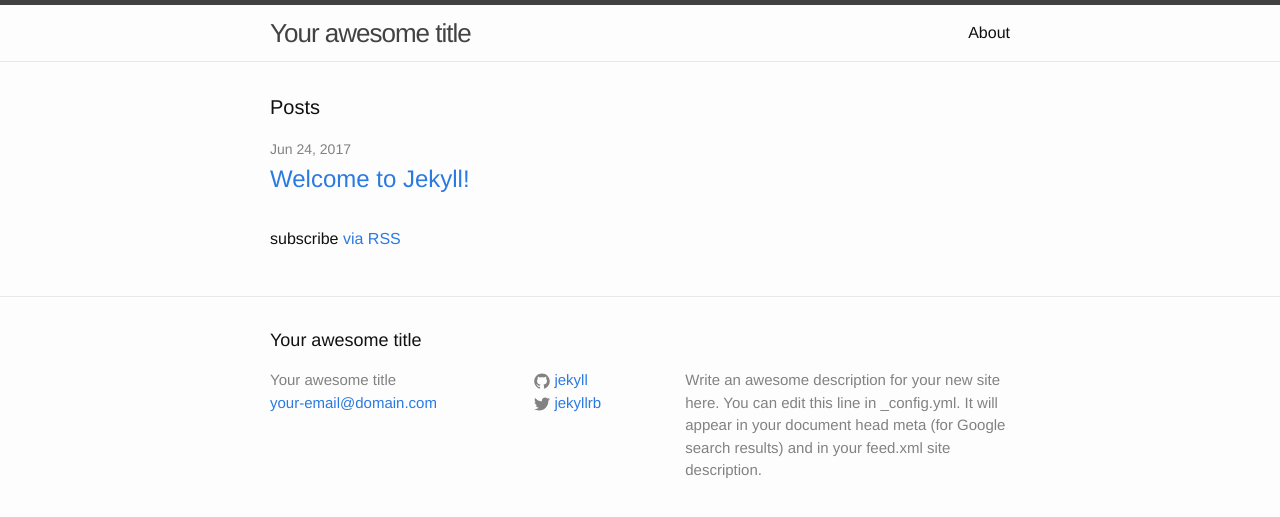
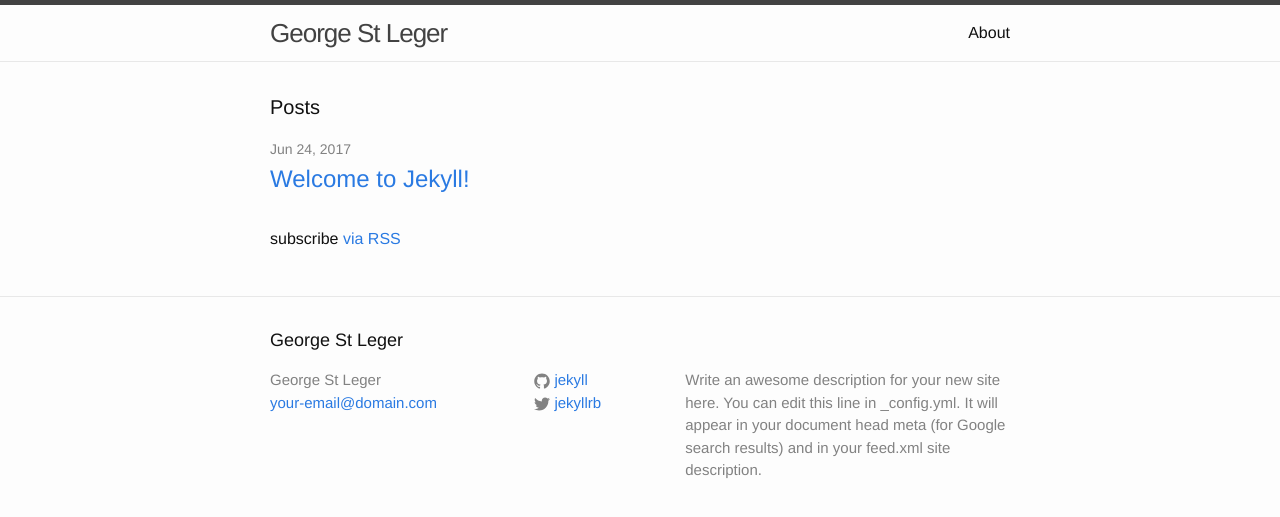
Before and after one commit to Toise/.github.io, a Jekyll site: the page built from index.html, in a window 1280 px wide. Shown: the top 517 px of the page. Built offline with Jekyll 4.4.1, drawn with Linux system fonts in a browser that asks for light colours.

Commit message:
Update _config.yml

```diff
--- a/_config.yml
+++ b/_config.yml
@@ -6,7 +6,7 @@
 # 'jekyll serve'. If you change this file, please restart the server process.
 
 # Site settings
-title: Your awesome title
+title: George St Leger
 email: your-email@domain.com
 description: > # this means to ignore newlines until "baseurl:"
   Write an awesome description for your new site here. You can edit this
```
